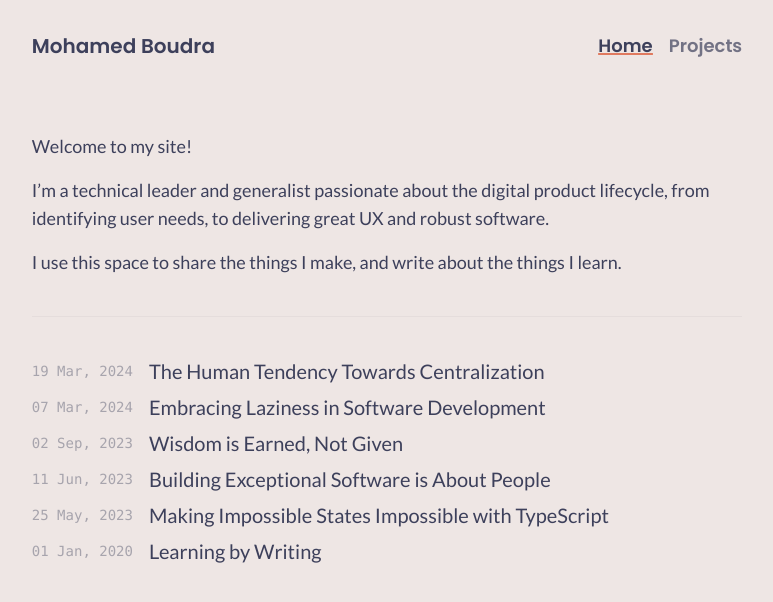
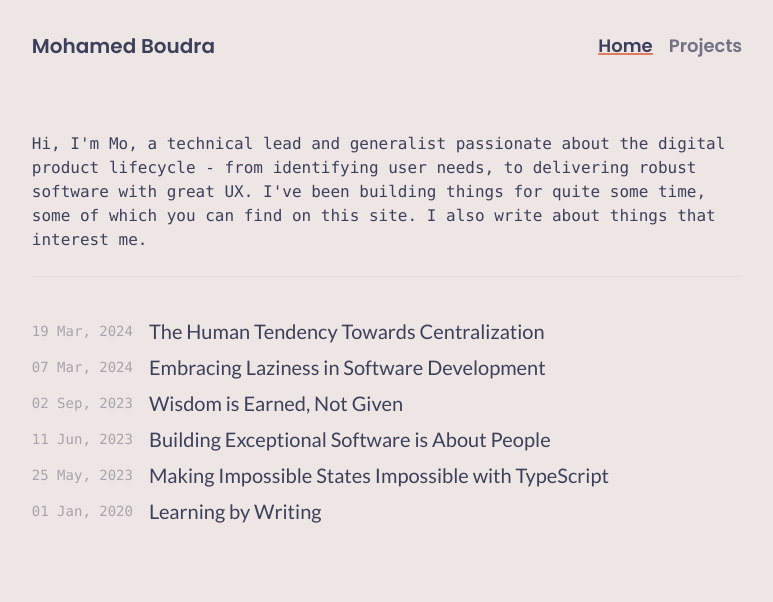
Before and after one commit to boudra/moboudra.com, a Next.js app: page / in a window 1280 px wide. Shown: the top 602 px of the page, without its empty margins (253-1026 px from the left). Built offline with nearby package versions, Linux system fonts and the light colour scheme.

Commit message:
update bio

```diff
--- a/src/pages/index.js
+++ b/src/pages/index.js
@@ -13,17 +13,12 @@ export async function getStaticProps() {
 export default function Home({ posts }) {
   return (
     <div className="max-w-prose mx-auto px-4">
-      <div className="text-primary pb-6 mb-10 text-lg border-b border-primary/5">
-        <p className="pb-4">Welcome to my site!</p>
-        <p className="pb-4">
-          I’m a technical leader and generalist passionate about the digital
-          product lifecycle, from identifying user needs, to delivering great UX
-          and robust software.
-        </p>
-        <p className="pb-4">
-          I use this space to share the things I make, and write about the
-          things I learn.
-        </p>
+      <div className="text-primary pb-6 mb-10 text-md border-b border-primary/5 font-mono">
+        Hi, I'm Mo, a technical lead and generalist passionate about the digital
+        product lifecycle - from identifying user needs, to delivering robust
+        software with great UX. I've been building things for quite some time,
+        some of which you can find on this site. I also write about things that
+        interest me.
       </div>
       <div className="pb-12">
         <div className="pb-6">
```
